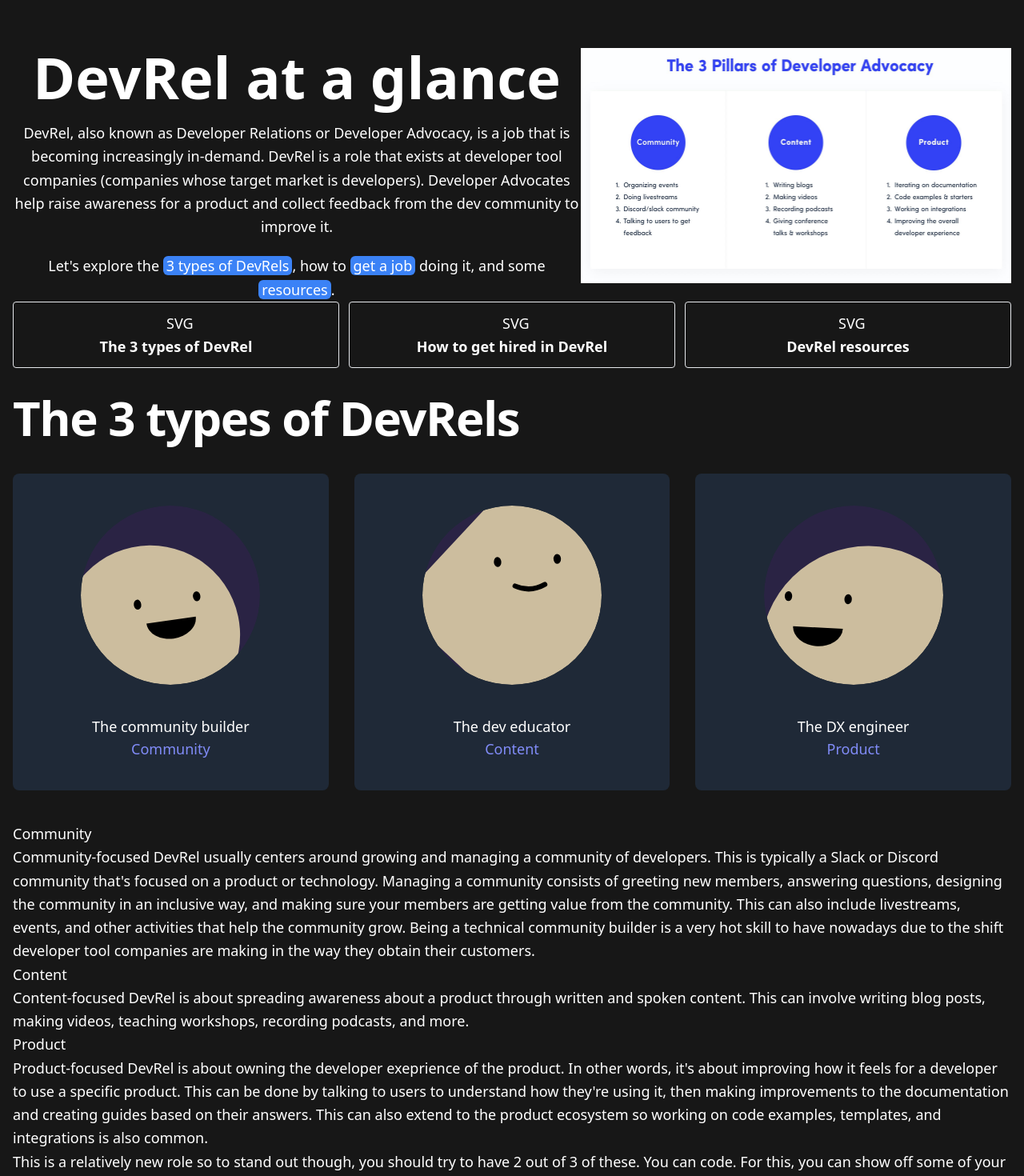
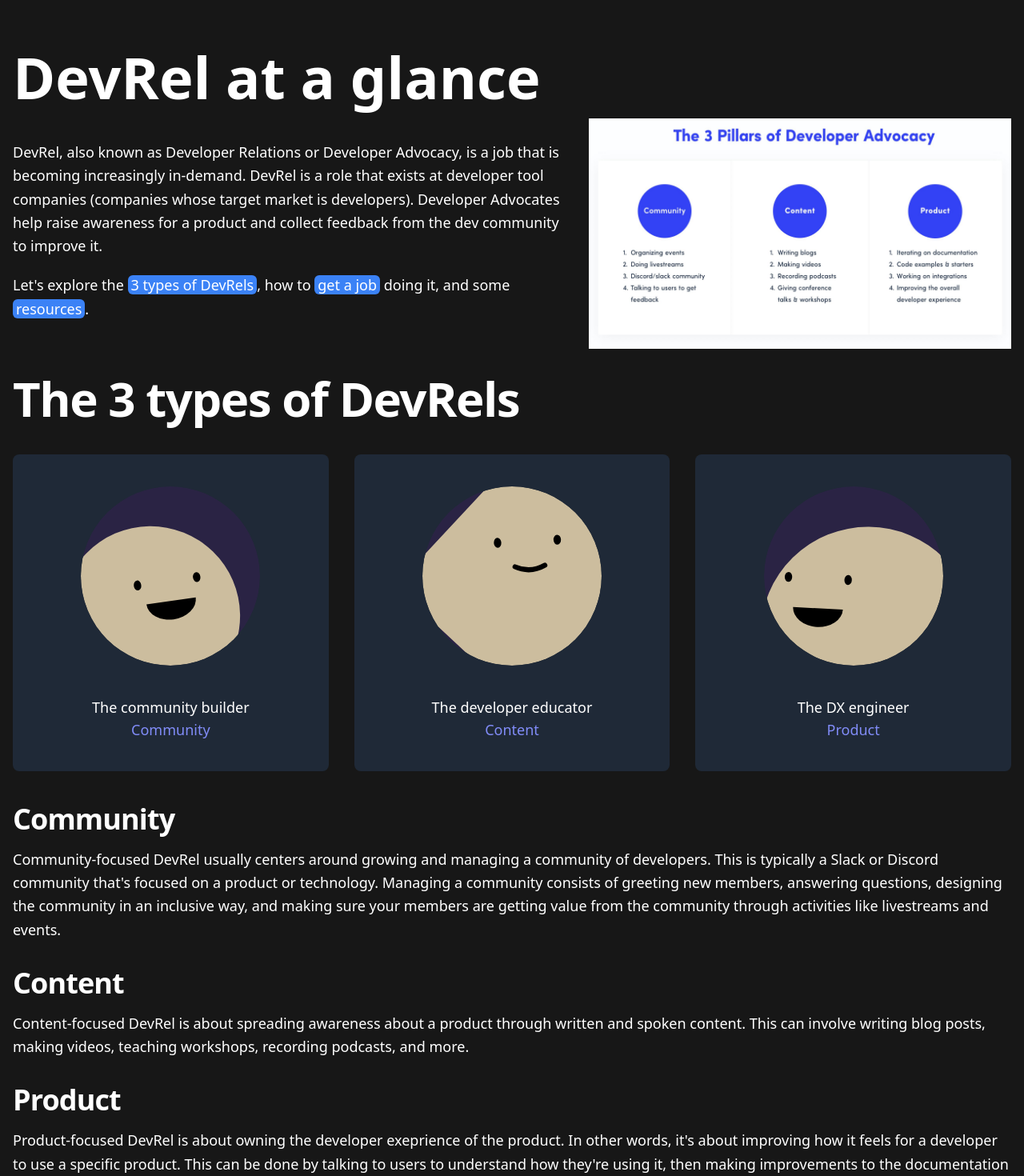
Before and after one commit to Nutlope/whatisdevrel, a Next.js app: page / in a window 1280 px wide. Shown: the part 740-2210 px from the top of the page at 80% size. Built offline with nearby package versions, Linux system fonts and the light colour scheme.

Commit message:
v0.5 done

```diff
--- a/components/DevRelTypes.js
+++ b/components/DevRelTypes.js
@@ -129,7 +129,7 @@ export default function DevRelTypes() {
             </svg>
             <div className="space-y-2">
               <div className="space-y-1 text-lg font-medium leading-6">
-                <h3 className="text-white">The dev educator</h3>
+                <h3 className="text-white">The developer educator</h3>
                 <p className="text-indigo-400">Content</p>
               </div>
             </div>
@@ -198,28 +198,31 @@ export default function DevRelTypes() {
           </div>
         </li>
       </ul>
-      <h2>Community</h2>
+      <h2 className="mb-4 text-3xl font-bold tracking-tight sm:text-4xl">
+        Community
+      </h2>
       <p>
         Community-focused DevRel usually centers around growing and managing a
         community of developers. This is typically a Slack or Discord community
         that's focused on a product or technology. Managing a community consists
         of greeting new members, answering questions, designing the community in
         an inclusive way, and making sure your members are getting value from
-        the community. This can also include livestreams, events, and other
-        activities that help the community grow. Being a technical community
-        builder is a very hot skill to have nowadays due to the shift developer
-        tool companies are making in the way they obtain their customers.
+        the community through activities like livestreams and events.
       </p>
 
-      <h2>Content</h2>
+      <h2 className="mb-4 mt-8 text-3xl font-bold tracking-tight sm:text-4xl">
+        Content
+      </h2>
       <p>
         Content-focused DevRel is about spreading awareness about a product
         through written and spoken content. This can involve writing blog posts,
         making videos, teaching workshops, recording podcasts, and more.
       </p>
 
-      <h2>Product</h2>
-      <p>
+      <h2 className="mb-4 mt-8  text-3xl font-bold tracking-tight sm:text-4xl">
+        Product
+      </h2>
+      <p className="mb-10">
         Product-focused DevRel is about owning the developer exeprience of the
         product. In other words, it's about improving how it feels for a
         developer to use a specific product. This can be done by talking to
--- a/components/Summary.js
+++ b/components/Summary.js
@@ -1,19 +1,17 @@
 /* eslint-disable react/no-unescaped-entities */
-
-// TODO: Add line height of 1.5
-// TODO: Make the ref scroll with some margin and not exactly on the h1
-// TODO: Get the picture I did remade with a matching color scheme and transparent background
-// TODO: Move the picture down to match the paragraphs
 
 export default function Summary({ setReftoElement }) {
   return (
     <div className="text-center">
+      <h1
+        ref={setReftoElement}
+        className="text-left text-4xl font-bold sm:text-7xl"
+      >
+        {" "}
+        DevRel at a glance
+      </h1>
       <div className="flex flex-col md:flex-row">
-        <div className="left">
-          <h1 ref={setReftoElement} className="text-4xl font-bold sm:text-7xl">
-            {" "}
-            DevRel at a glance
-          </h1>
+        <div className="left p-6 pl-0 text-left">
           <p className="mt-5 mb-5">
             DevRel, also known as Developer Relations or Developer Advocacy, is
             a job that is becoming increasingly in-demand. DevRel is a role that
@@ -34,12 +32,12 @@ export default function Summary({ setReftoElement }) {
           </p>
         </div>
         <div className="right">
-          <img src="/pillars.jpeg" className="mb-5" />
+          <img src="/pillars.jpeg" className="mt-4" />
         </div>
       </div>
 
-      {/* TODO: Need to grab icons for those 4 boxes */}
-      <div className="mb-4 grid grid-cols-1 gap-3 lg:grid-cols-3">
+      {/* TODO: Grab icons and link these out */}
+      {/* <div className="mb-4 grid grid-cols-1 gap-3 lg:grid-cols-3">
         <a
           className="hover:bg-secondary h-full rounded border p-3"
           href="#somewhere"
@@ -67,7 +65,7 @@ export default function Summary({ setReftoElement }) {
             DevRel resources
           </h3>
         </a>
-      </div>
+      </div> */}
     </div>
   );
 }
--- a/pages/index.js
+++ b/pages/index.js
@@ -34,9 +34,9 @@ export default function Home() {
         <Header scrollHandler={scrollHandler} />
         <Summary setReftoElement={setReftoElement} />
         <DevRelTypes />
-        <Jobs />
+        {/* <Jobs />
         <Resources />
-        <Contributors />
+        <Contributors /> */}
       </div>
     </>
   );
```
Also changed, not shown: 1 other file (tests, documents, lock files or other folders).
